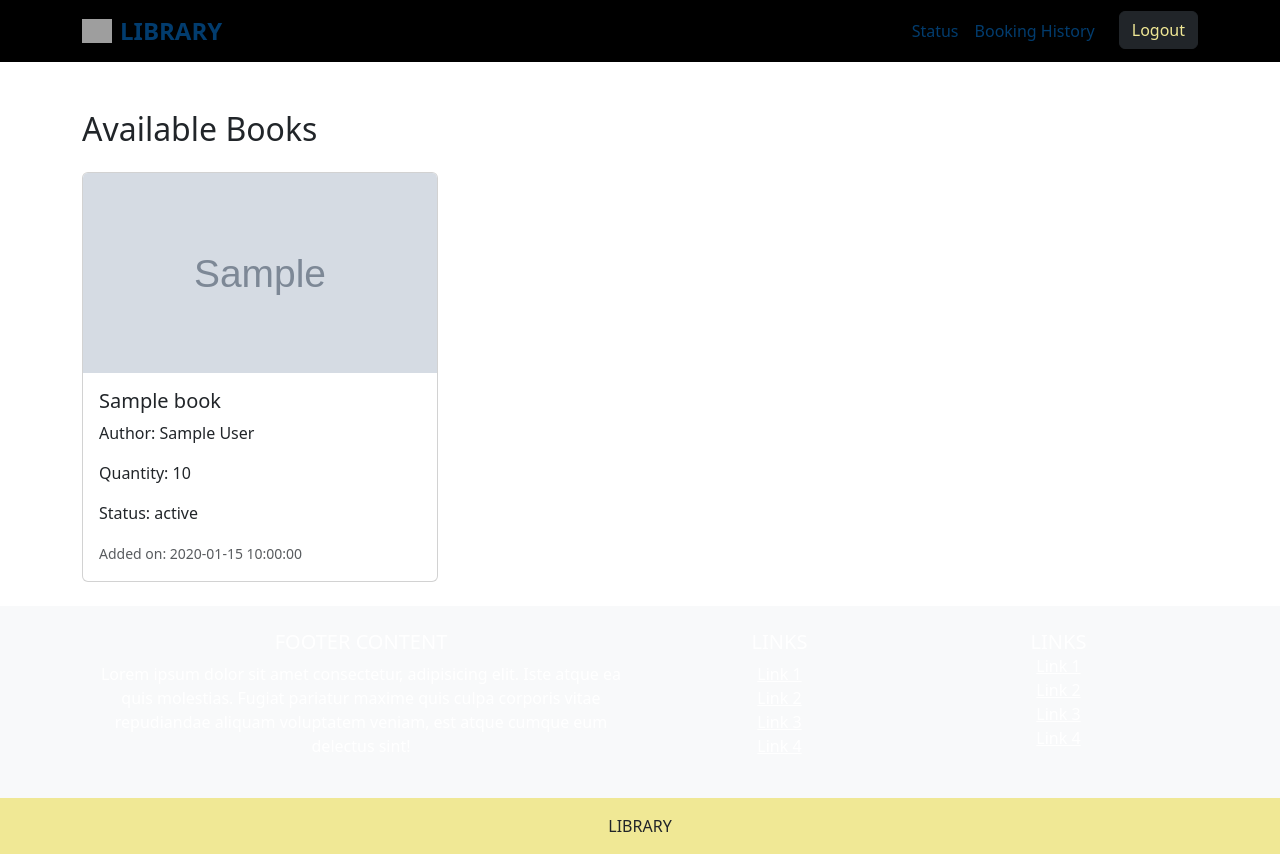
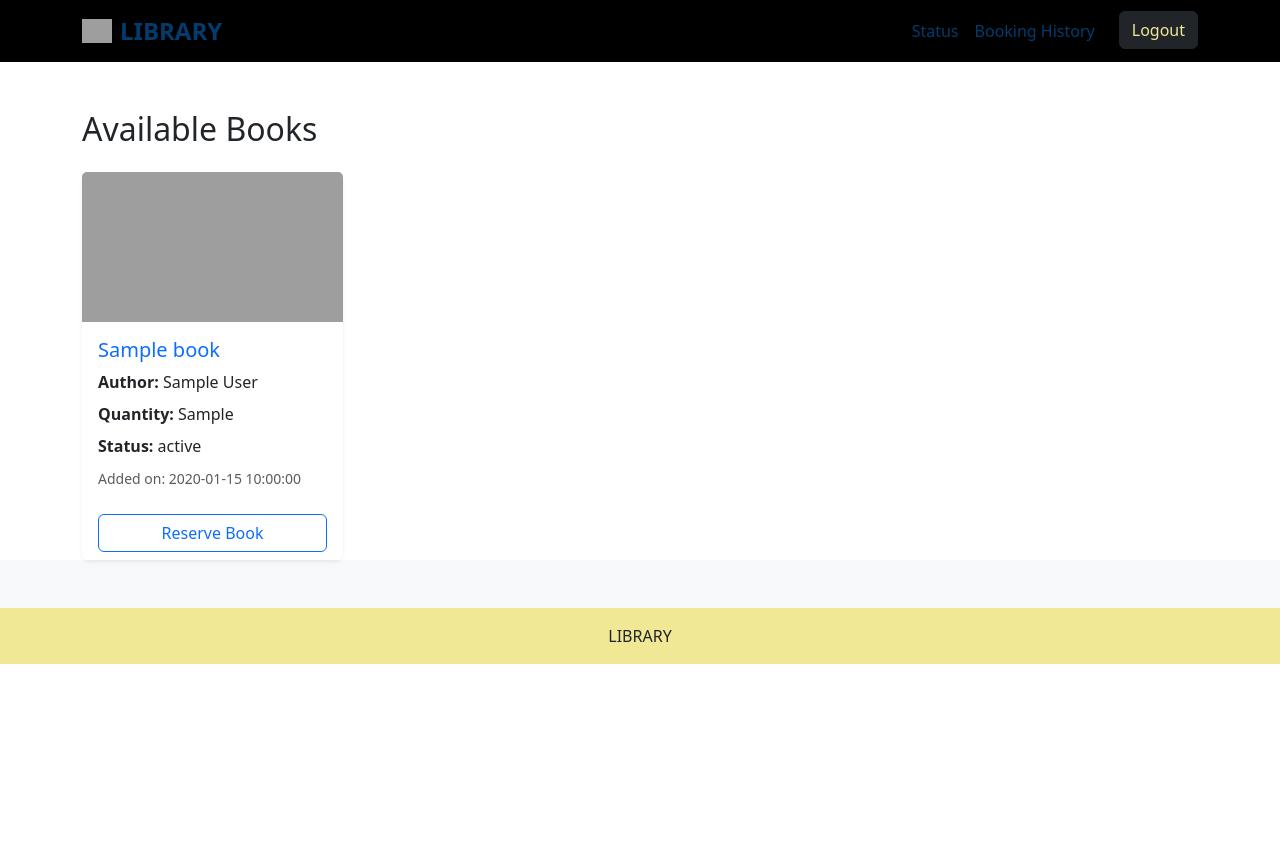
Before and after one commit to maheshmohan7319/LIBRARYMANAGEMENT, a PHP site: page /homepage.php in a window 1280 px wide. After the commit the page ends 664 px from the top, so only its background shows below. Run offline with PHP 8.4, Linux system fonts and the light colour scheme; the visitor is signed in with stand-in values (Sample User, id 1); tables that the repository leaves empty or names only in its code hold one stand-in row (values such as "Sample post"); grey boxes marked "Sample" are stand-in pictures; grey boxes are pictures that could not be loaded.

Commit message:
user home page updated (not completed)

```diff
--- a/homepage.php
+++ b/homepage.php
@@ -1,9 +1,40 @@
 <?php
+session_start(); // Start session to use session variables
 include 'db_connect.php'; // Include the database connection
+
+// Check if user is logged in and has a valid user ID
+if (!isset($_SESSION['user_id'])) {
+    echo '<div class="alert alert-danger">You must be logged in to reserve a book.</div>';
+    exit;
+}
+
+$user_id = $_SESSION['user_id']; // Fetch the user ID from the session
 
 // Fetch all books from the database
 $query = "SELECT * FROM books";
 $result = $conn->query($query);
+
+// Handle book reservation
+if ($_SERVER['REQUEST_METHOD'] === 'POST' && isset($_POST['reserve'])) {
+    $book_id = $_POST['book_id'];
+    $reserve_from = date('Y-m-d'); // Start reservation from today
+    $reserve_to = date('Y-m-d', strtotime('+7 days')); // Reserve for 7 days
+    $status = 'Reserved'; // Example status
+    $created_at = date('Y-m-d H:i:s');
+
+    // Insert reservation into the reservations table
+    $reservationQuery = "INSERT INTO reservations (user_id, book_id, reserve_from, reserve_to, status, created_at) VALUES (?, ?, ?, ?, ?, ?)";
+    $stmt = $conn->prepare($reservationQuery);
+    $stmt->bind_param("iissss", $user_id, $book_id, $reserve_from, $reserve_to, $status, $created_at);
+
+    if ($stmt->execute()) {
+        echo '<div class="alert alert-success">Book reserved successfully!</div>';
+    } else {
+        echo '<div class="alert alert-danger">Failed to reserve the book. Please try again.</div>';
+    }
+
+    $stmt->close();
+}
 ?>
 
 <!DOCTYPE html>
@@ -13,21 +44,6 @@ $result = $conn->query($query);
     <meta name="viewport" content="width=device-width, initial-scale=1.0">
     <title>Library - Available Books</title>
     <link href="https://cdn.jsdelivr.net/npm/bootstrap@5.3.3/dist/css/bootstrap.min.css" rel="stylesheet">
-    <style>
-        .no-items-container {
-            display: flex;
-            flex-direction: column;
-            align-items: center;
-            justify-content: center;
-            height: 300px; /* Adjust as needed */
-        }
-
-        .no-items-message {
-            font-size: 1.25rem;
-            color: #023C6E;
-            margin-top: 20px;
-        }
-    </style>
 </head>
 <body>
 <nav class="navbar navbar-expand-lg" style="background-color: #000000;">
@@ -47,14 +63,12 @@ $result = $conn->query($query);
     <!-- Navbar Links -->
     <div class="collapse navbar-collapse" id="navbarNav">
       <ul class="navbar-nav ms-auto">
-
         <li class="nav-item">
           <a class="nav-link" href="status.php" style="color: #023C6E;">Status</a>
         </li>
         <li class="nav-item">
           <a class="nav-link" href="booking_history.php" style="color: #023C6E;">Booking History</a>
         </li>
-
         <!-- Logout Button -->
         <li class="nav-item ms-3">
           <a class="btn btn-dark" href="logout.php" style="color: #f0e895;">Logout</a>
@@ -64,27 +78,36 @@ $result = $conn->query($query);
   </div>
 </nav>
 
-
 <div class="container mt-5">
     <h2 class="mb-4">Available Books</h2>
     <?php if ($result && $result->num_rows > 0): ?>
-        <div class="row">
+        <div class="row row-cols-1 row-cols-md-4 g-4">
             <?php while ($row = $result->fetch_assoc()): ?>
-                <div class="col-md-4 mb-4">
-                    <div class="card" style="width: 100%;">
+                <div class="col">
+                    <div class="card h-100 shadow-sm border-0 rounded-3">
                         <!-- Display book image if available -->
-                        <?php if (!empty($row['image'])): ?>
-                            <img src="<?php echo htmlspecialchars($row['image']); ?>" class="card-img-top" alt="Book Image" style="height: 200px; object-fit: cover;">
+                        <?php
+                        $imagePath = '../assets/uploads/' . htmlspecialchars($row['image']);
+                        if (!empty($row['image']) && file_exists($imagePath)): ?>
+                            <img src="<?php echo $imagePath; ?>" class="card-img-top" alt="Book Image" style="height: 150px; object-fit: cover;">
                         <?php else: ?>
-                            <img src="default-book-image.jpg" class="card-img-top" alt="Default Book Image" style="height: 200px; object-fit: cover;">
+                            <!-- Display a default image if book image is not available -->
+                            <img src="default-book-image.jpg" class="card-img-top" alt="Default Book Image" style="height: 150px; object-fit: cover;">
                         <?php endif; ?>
 
                         <div class="card-body">
-                            <h5 class="card-title"><?php echo htmlspecialchars($row['title']); ?></h5>
-                            <p class="card-text">Author: <?php echo htmlspecialchars($row['author']); ?></p>
-                            <p class="card-text">Quantity: <?php echo htmlspecialchars($row['qty']); ?></p>
-                            <p class="card-text">Status: <?php echo htmlspecialchars($row['status']); ?></p>
+                            <h5 class="card-title text-primary"><?php echo htmlspecialchars($row['title']); ?></h5>
+                            <p class="card-text mb-2"><strong>Author:</strong> <?php echo htmlspecialchars($row['author']); ?></p>
+                            <p class="card-text mb-2"><strong>Quantity:</strong> <?php echo htmlspecialchars($row['availability']); ?></p>
+                            <p class="card-text mb-2"><strong>Status:</strong> <?php echo htmlspecialchars($row['status']); ?></p>
                             <p class="card-text"><small class="text-muted">Added on: <?php echo htmlspecialchars($row['created_at']); ?></small></p>
+                        </div>
+                        <div class="card-footer bg-white border-0">
+                            <!-- Reserve Book Button -->
+                            <form method="POST" action="">
+                                <input type="hidden" name="book_id" value="<?php echo $row['book_id']; ?>">
+                                <button type="submit" name="reserve" class="btn btn-outline-primary w-100">Reserve Book</button>
+                            </form>
                         </div>
                     </div>
                 </div>
@@ -92,73 +115,18 @@ $result = $conn->query($query);
         </div>
     <?php else: ?>
         <div class="no-items-container">
-            <img src="https://w7.pngwing.com/pngs/277/965/png-transparent-empty-cart-illustration.png" alt="No Items Animation" style="width: 250px; height: auto;"> <!-- Replace with your animated PNG -->
+            <img src="https://w7.pngwing.com/pngs/277/965/png-transparent-empty-cart-illustration.png" alt="No Items Animation" style="width: 250px; height: auto;">
             <p class="no-items-message">No books available at the moment.</p>
         </div>
     <?php endif; ?>
 </div>
 
-<div><section class="">
+<section class="">
   <!-- Footer -->
   <footer class="bg-body-tertiary text-center" style="background-color: #f0e895;">
     <!-- Grid container -->
     <div class="container p-4">
       <!--Grid row-->
-      <div class="row">
-        <!--Grid column-->
-        <div class="col-lg-6 col-md-12 mb-4 mb-md-0">
-          <h5 class="text-uppercase text-white">Footer Content</h5>
-
-          <p class="text-white">
-            Lorem ipsum dolor sit amet consectetur, adipisicing elit. Iste atque ea quis
-            molestias. Fugiat pariatur maxime quis culpa corporis vitae repudiandae
-            aliquam voluptatem veniam, est atque cumque eum delectus sint!
-          </p>
-        </div>
-        <!--Grid column-->
-
-        <!--Grid column-->
-        <div class="col-lg-3 col-md-6 mb-4 mb-md-0">
-          <h5 class="text-uppercase text-white">Links</h5>
-
-          <ul class="list-unstyled mb-0">
-            <li>
-              <a href="#!" class="text-white">Link 1</a>
-            </li>
-            <li>
-              <a href="#!" class="text-white">Link 2</a>
-            </li>
-            <li>
-              <a href="#!" class="text-white">Link 3</a>
-            </li>
-            <li>
-              <a href="#!" class="text-white">Link 4</a>
-            </li>
-          </ul>
-        </div>
-        <!--Grid column-->
-
-        <!--Grid column-->
-        <div class="col-lg-3 col-md-6 mb-4 mb-md-0">
-          <h5 class="text-uppercase mb-0 text-white">Links</h5>
-
-          <ul class="list-unstyled">
-            <li>
-              <a href="#!" class="text-white">Link 1</a>
-            </li>
-            <li>
-              <a href="#!" class="text-white">Link 2</a>
-            </li>
-            <li>
-              <a href="#!" class="text-white">Link 3</a>
-            </li>
-            <li>
-              <a href="#!" class="text-white">Link 4</a>
-            </li>
-          </ul>
-        </div>
-        <!--Grid column-->
-      </div>
       <!--Grid row-->
     </div>
     <!-- Grid container -->
@@ -166,15 +134,11 @@ $result = $conn->query($query);
     <!-- Copyright -->
     <div class="text-center p-3" style="background-color: #f0e895;">
      LIBRARY
-
     </div>
     <!-- Copyright -->
   </footer>
   <!-- Footer -->
 </section>
-</div>
-
-
 
 <script src="https://cdn.jsdelivr.net/npm/bootstrap@5.3.3/dist/js/bootstrap.bundle.min.js"></script>
 </body>
```
